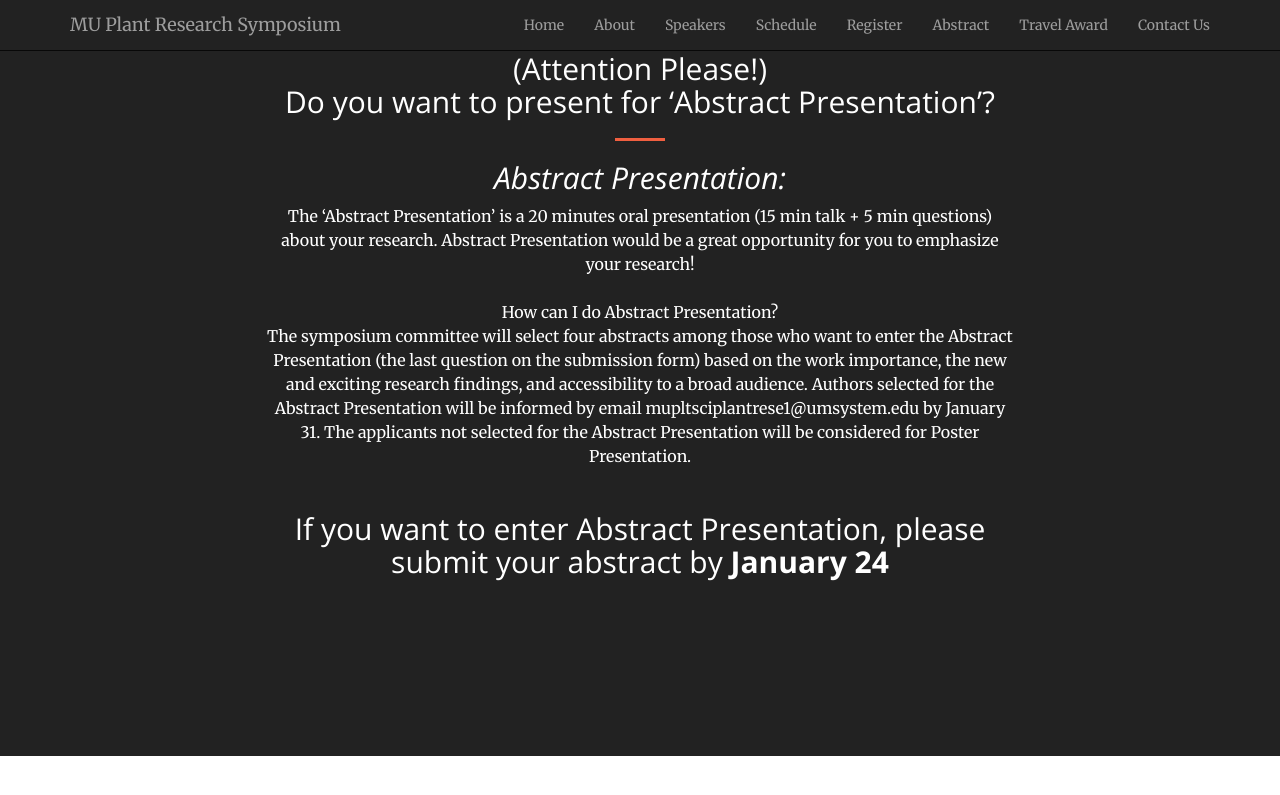
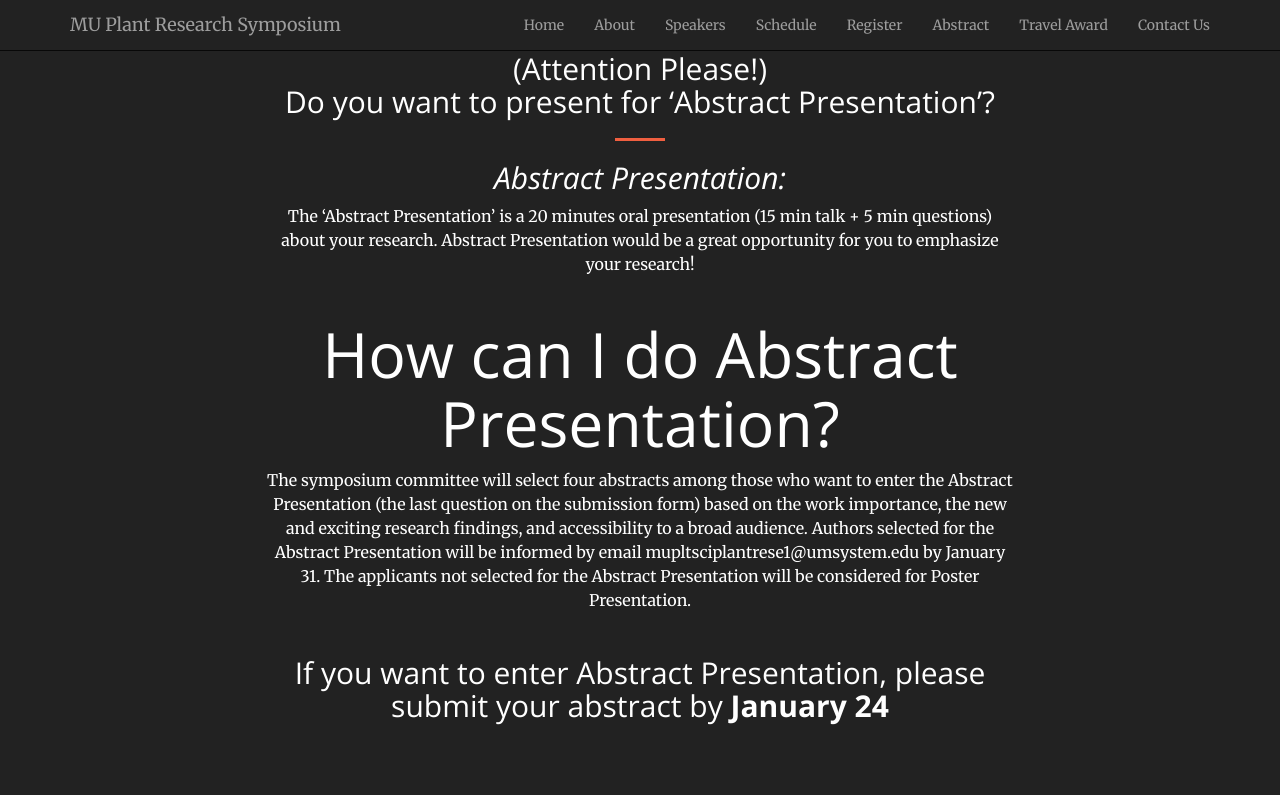
Before and after one commit to mupioneersymposium/mupioneersymposium.github.io, a Jekyll site: the page built from abstract.md, in a window 1280 px wide and 900 px high, scrolled down 527 px. Shown: the top 795 px of the window. Built offline with Jekyll 4.4.1, drawn with Linux system fonts in a browser that asks for light colours; before the commit the page ends 1283 px from its top, so only the background shows below that.

```diff
--- a/abstract.md
+++ b/abstract.md
@@ -20,7 +20,7 @@ href="https://docs.google.com/forms/d/e/1FAIpQLSfF3D-yUA9gZtGNLRikC2PCe6v8W_Ghrf
 
 ## *Abstract Presentation:*
 The 'Abstract Presentation' is a 20 minutes oral presentation (15 min talk + 5 min questions) about your research. Abstract Presentation would be a great opportunity for you to emphasize your research! <br/><br/>
-How can I do Abstract Presentation?  <br/>
+# How can I do Abstract Presentation?  <br/>
   The symposium committee will select four abstracts among those who want to enter the Abstract Presentation (the last question on the submission form) based on the work importance, the new and exciting research findings, and accessibility to a broad audience. Authors selected for the Abstract Presentation will be informed by email mupltsciplantrese1@umsystem.edu by January 31. The applicants not selected for the Abstract Presentation will be considered for Poster Presentation.
 <br/><br/>
 ## If you want to enter Abstract Presentation, please submit your abstract by **January 24**
```
